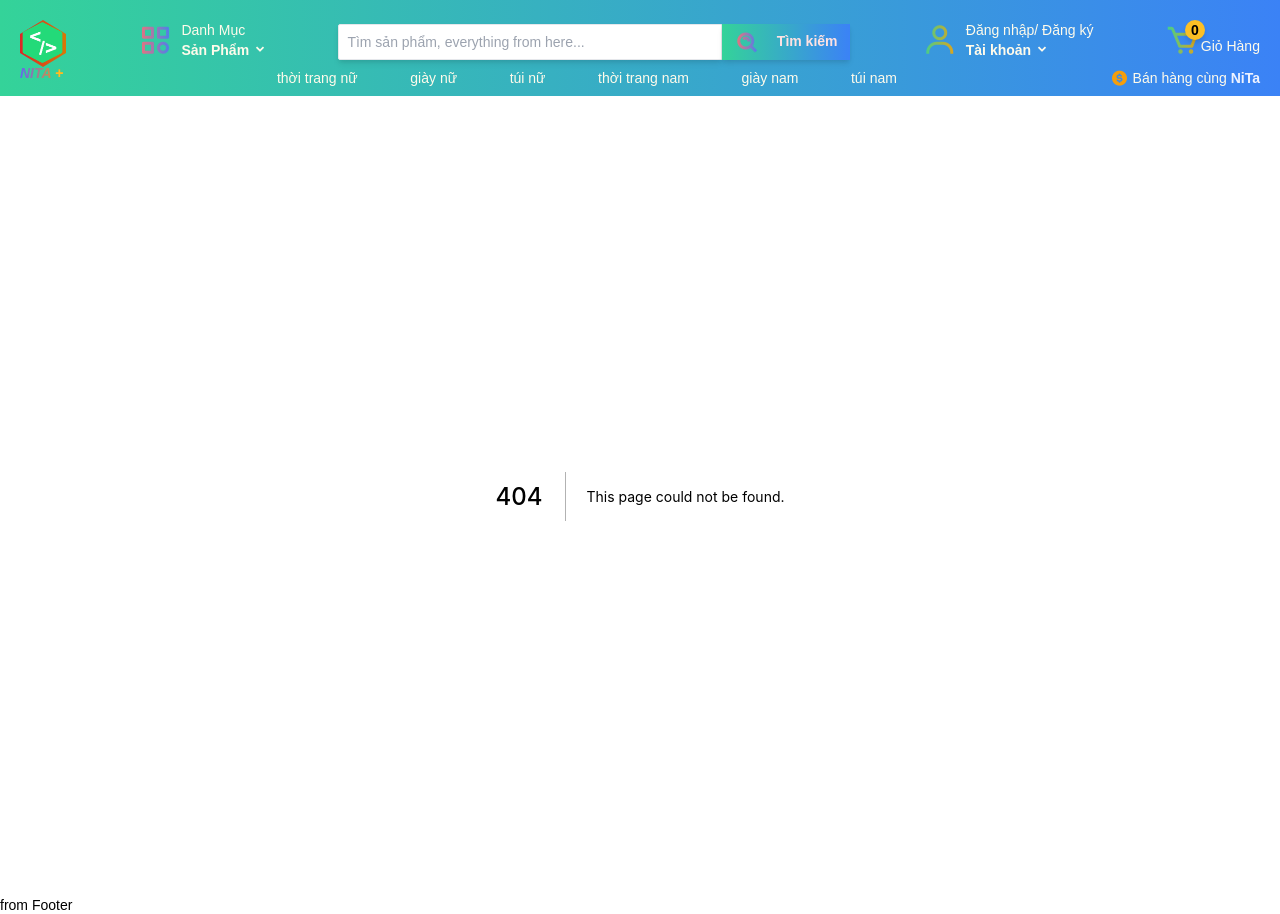
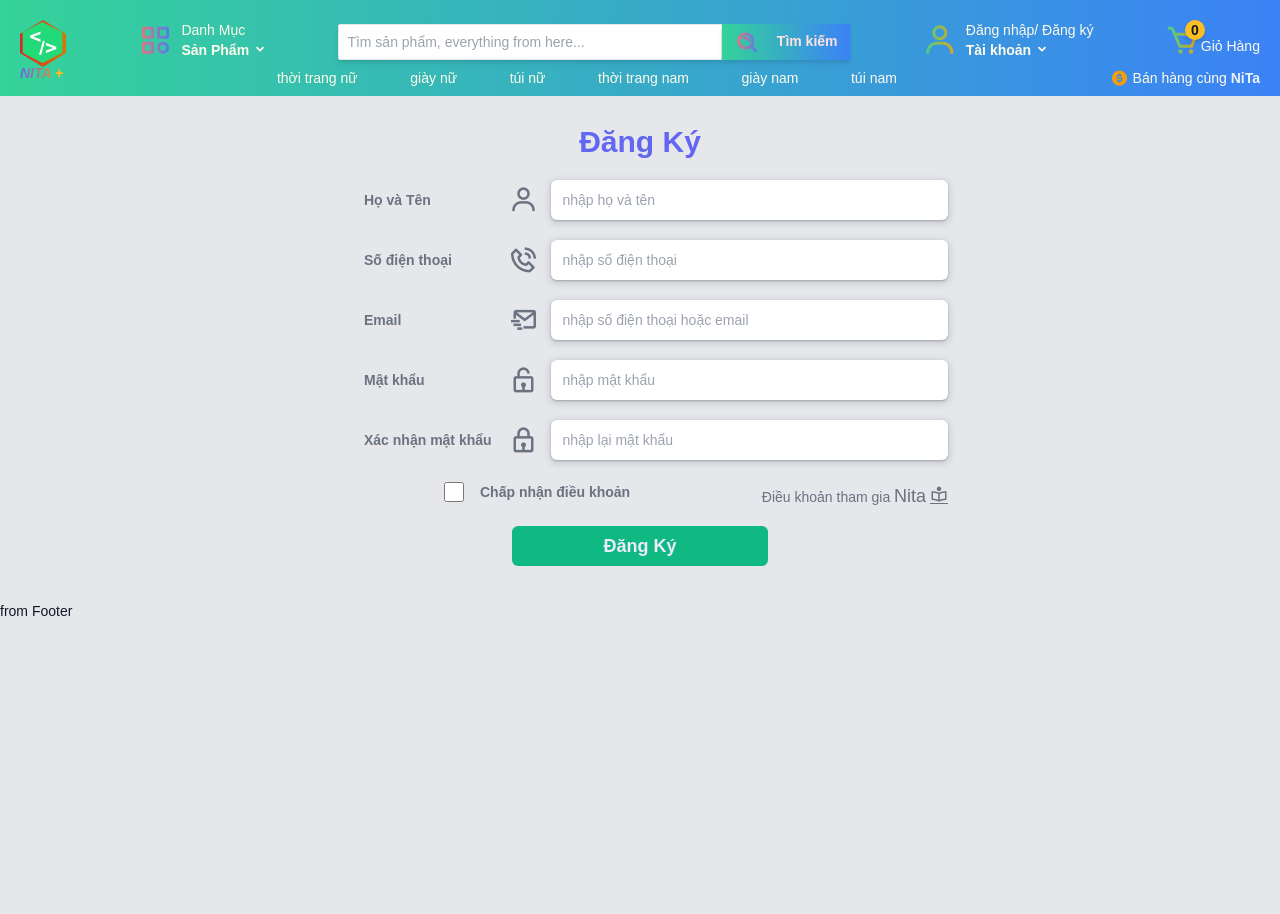
Before and after one commit to vii9/fe-app, a Next.js app: page /auth/register in a window 1280 px wide. Before the commit this address had no page. After the commit the page ends 800 px from the top, so only its background shows below. Built offline with nearby package versions, Linux system fonts and the light colour scheme.

Commit message:
auth login and register

```diff
--- /dev/null
+++ b/components/Auth/Login.template.tsx
@@ -0,0 +1,71 @@
+export default function LoginComponent() {
+  return (
+    // bg-gradient-to-r from-yellow-400 via-red-500 to-pink-500 w-screen h-screen
+    // <div className="bg-gradient-to-r from-gray-400 via-green-600 to-red-500 h-screen relative">
+    //   <div className="w-192 h-160 bg-white/40 backdrop-blur-md rounded-3xl absolute left-1/3 top-14">
+    //     <div className="m-10 border">Welcome to login pages</div>
+    //   </div>
+    // </div>
+    <div className="flex justify-around">
+      <div className="pt-3 w-94">
+        <h1 className="text-3xl font-semibold text-indigo-500 mt-4 text-center">
+          Đăng Nhập
+        </h1>
+        <div className="text-md text-gray-500 mt-2 mb-8 text-center">
+          Đăng nhập sử dụng số điện thoại hoặc email
+        </div>
+        <div className="mx-8 my-7 text-gray-500">
+          <div className="font-semibold mb-2">Email / Số điện thoại</div>
+          <div className="flex items-center">
+            <i className="bx bx-mail-send text-3xl"></i>
+            <input
+              className="ml-3 w-full h-10 focus:outline-none rounded-md pl-3 shadow-3xl"
+              type="text"
+              name="email"
+              placeholder="nhập số điện thoại hoặc email"
+            />
+          </div>
+        </div>
+        <div className="mx-8 my-7 text-gray-500">
+          <div className="font-semibold mb-2">Mật khẩu</div>
+          <div className="flex items-center">
+            <i className="bx bx-lock text-3xl"></i>
+            <input
+              className="ml-3 w-full h-10 focus:outline-none rounded-md pl-3 shadow-3xl"
+              type="password"
+              name="password"
+              placeholder="nhập mật khẩu"
+            />
+          </div>
+        </div>
+
+        <div className="mx-8 my-8 text-gray-500 flex justify-between">
+          <div className="font-semibold mb-2 flex items-center">
+            <input
+              className="w-5 h-5 focus:outline-none mr-4 ml-1 outline-none"
+              type="checkbox"
+              name="rememberMe"
+              id="rememberMe"
+            />{" "}
+            <label htmlFor="rememberMe" className="hover:cursor-pointer">
+              Ghi nhớ đăng nhập
+            </label>
+          </div>
+          <div className="hover:font-bold hover:text-indigo-400 hover:cursor-pointer">
+            Quên mật khẩu ?
+          </div>
+        </div>
+        <div className="flex justify-around mb-9">
+          <button className="bg-green-500 w-64 h-10 rounded-md font-semibold text-purple-100 text-lg hover:bg-green-600 hover:cursor-pointer">
+            Đăng Nhập
+          </button>
+        </div>
+        <div className="text-center">
+          <i className="text-indigo-500 pt-1 text-2xl rounded-full w-10 h-10 text-center mr-3 bg-gray-300 shadow-3xl hover:cursor-pointer hover:bg-gray-400 bx bxl-facebook"></i>
+          <i className="text-red-500 pt-1 text-2xl rounded-full w-10 h-10 text-center mr-3 bg-gray-300 shadow-3xl hover:cursor-pointer hover:bg-gray-400 bx bxl-google"></i>
+          <i className="text-yellow-600 pt-1 text-2xl rounded-full w-10 h-10 text-center mr-3 bg-gray-300 shadow-3xl hover:cursor-pointer hover:bg-gray-400 bx bxl-instagram"></i>
+        </div>
+      </div>
+    </div>
+  );
+}
--- /dev/null
+++ b/components/Auth/Register.template.tsx
@@ -0,0 +1,97 @@
+export default function RegisterComponent() {
+  return (
+    <div className="flex justify-around">
+      <div className="pt-3 w-101">
+        <h1 className="text-3xl font-semibold text-indigo-500 mt-4 text-center">
+          Đăng Ký
+        </h1>
+        <div className="ml-8 my-5 text-gray-500 flex items-center">
+          <div className="font-semibold w-48">Họ và Tên</div>
+          <div className="flex items-center w-full">
+            <i className="bx bx-user text-3xl"></i>
+            <input
+              className="ml-3 w-full h-10 focus:outline-none rounded-md pl-3 shadow-3xl"
+              type="text"
+              name="fname"
+              placeholder="nhập họ và tên"
+            />
+          </div>
+        </div>
+
+        <div className="ml-8 my-5 text-gray-500 flex items-center">
+          <div className="font-semibold w-48">Số điện thoại</div>
+          <div className="flex items-center w-full">
+            <i className="bx bx-phone-call text-3xl"></i>
+            <input
+              className="ml-3 w-full h-10 focus:outline-none rounded-md pl-3 shadow-3xl"
+              type="text"
+              name="myPhone"
+              placeholder="nhập số điện thoại"
+            />
+          </div>
+        </div>
+
+        <div className="ml-8 my-5 text-gray-500 flex items-center">
+          <div className="font-semibold w-48">Email</div>
+          <div className="flex items-center w-full">
+            <i className="bx bx-mail-send text-3xl"></i>
+            <input
+              className="ml-3 w-full h-10 focus:outline-none rounded-md pl-3 shadow-3xl"
+              type="text"
+              name="email"
+              placeholder="nhập số điện thoại hoặc email"
+            />
+          </div>
+        </div>
+        <div className="ml-8 my-5 text-gray-500 flex items-center">
+          <div className="font-semibold w-48">Mật khẩu</div>
+          <div className="flex items-center w-full">
+            <i className="bx bx-lock-open text-3xl"></i>
+            <input
+              className="ml-3 w-full h-10 focus:outline-none rounded-md pl-3 shadow-3xl"
+              type="password"
+              name="password"
+              placeholder="nhập mật khẩu"
+            />
+          </div>
+        </div>
+
+        <div className="ml-8 my-5 text-gray-500 flex items-center">
+          <div className="font-semibold w-48">Xác nhận mật khẩu</div>
+          <div className="flex items-center w-full">
+            <i className="bx bx-lock text-3xl"></i>
+            <input
+              className="ml-3 w-full h-10 focus:outline-none rounded-md pl-3 shadow-3xl"
+              type="password"
+              name="password_confirmation"
+              placeholder="nhập lại mật khẩu"
+            />
+          </div>
+        </div>
+
+        <div className="ml-8 my-4 text-gray-500 flex justify-between items-baseline">
+          <div className="font-semibold mb-2 flex items-center">
+            <input
+              className="w-5 h-5 focus:outline-none mr-4 ml-20 outline-none"
+              type="checkbox"
+              name="acceptTerms"
+              id="accept-terms"
+            />{" "}
+            <label htmlFor="accept-terms" className="hover:cursor-pointer">
+              Chấp nhận điều khoản
+            </label>
+          </div>
+          <div className="hover:font-bold hover:text-indigo-400 hover:cursor-pointer">
+            Điều khoản tham gia <span className="text-lg">Nita</span>{" "}
+            <i className="bx bx-book-reader text-lg underline"></i>
+          </div>
+        </div>
+        <div className="flex justify-around mb-9">
+          <button className="bg-green-500 w-64 h-10 rounded-md font-semibold text-purple-100 text-lg hover:bg-green-600 hover:cursor-pointer">
+            Đăng Ký
+          </button>
+        </div>
+      </div>
+    </div>
+  );
+}
--- /dev/null
+++ b/pages/auth/login/index.tsx
@@ -0,0 +1,9 @@
+import LoginComponent from "../../../components/Auth/Login.template";
+
+export default () => {
+  return (
+    <div className="max-w-7xl m-auto">
+      <LoginComponent />
+    </div>
+  );
+};
--- /dev/null
+++ b/pages/auth/register/index.tsx
@@ -0,0 +1,9 @@
+import RegisterComponent from "../../../components/Auth/Register.template";
+
+export default () => {
+  return (
+    <div className='max-w-7xl m-auto'>
+      <RegisterComponent />
+    </div>
+  );
+};
--- a/pages/checkout/index.tsx
+++ b/pages/checkout/index.tsx
@@ -3,15 +3,13 @@ import Breadcrumb from "../../components/Layout/Breadcrumb";
 
 export default function CheckoutRoute() {
   return (
-    <div>
-      <div>
-        <div className="bg-gray-300">
-          <Breadcrumb slug1="Checkout ( Giỏ Hàng )" slug2="All" slug3="" />
-        </div>
-        <div className="max-w-7xl m-auto">
-          <CheckoutComponent />
-        </div>
+    <>
+      <div className="bg-gray-300">
+        <Breadcrumb slug1="Checkout ( Giỏ Hàng )" slug2="All" slug3="" />
       </div>
-    </div>
+      <div className="max-w-7xl m-auto">
+        <CheckoutComponent />
+      </div>
+    </>
   );
 }
```
